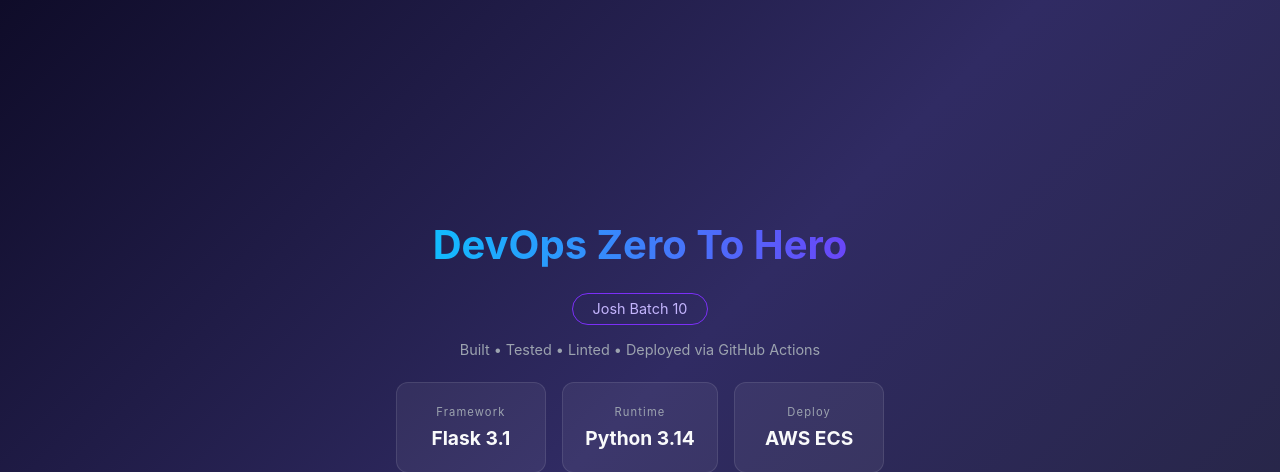
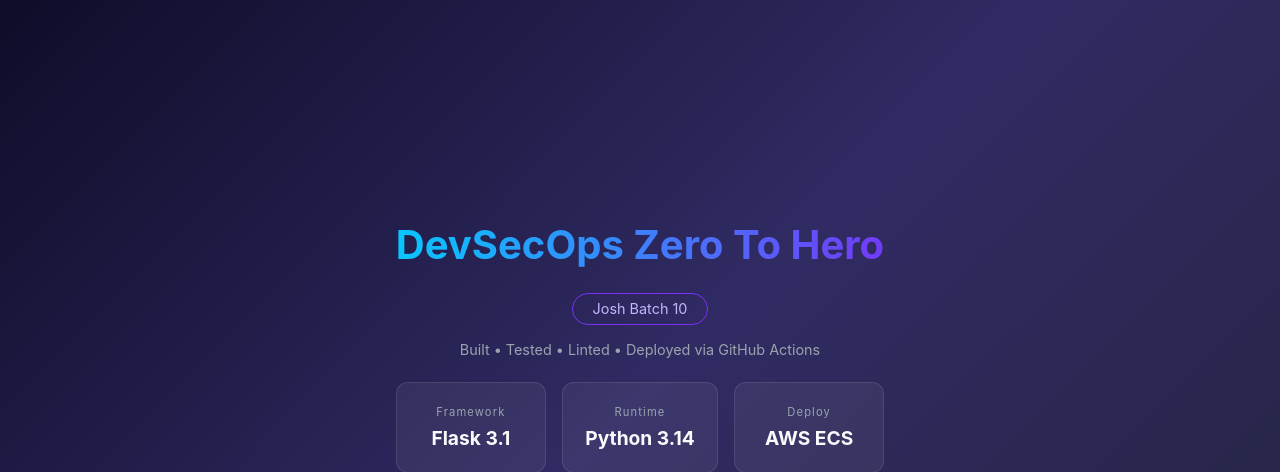
Before and after one commit to Reynu/GitHub-Actions-Zero-to-hero, a Flask app: page / in a window 1280 px wide. Shown: the top 472 px of the page. Run offline with Flask 3, Linux system fonts and the light colour scheme.

Commit message:
added deploy app updated

```diff
--- a/templates/index.html
+++ b/templates/index.html
@@ -78,7 +78,7 @@
 
 <div class="container">
 
-<h1>DevOps Zero To Hero </h1>
+<h1>DevSecOps Zero To Hero </h1>
 <div class="badge">Josh Batch 10 </div>
 
 <div class="pipeline">
```
